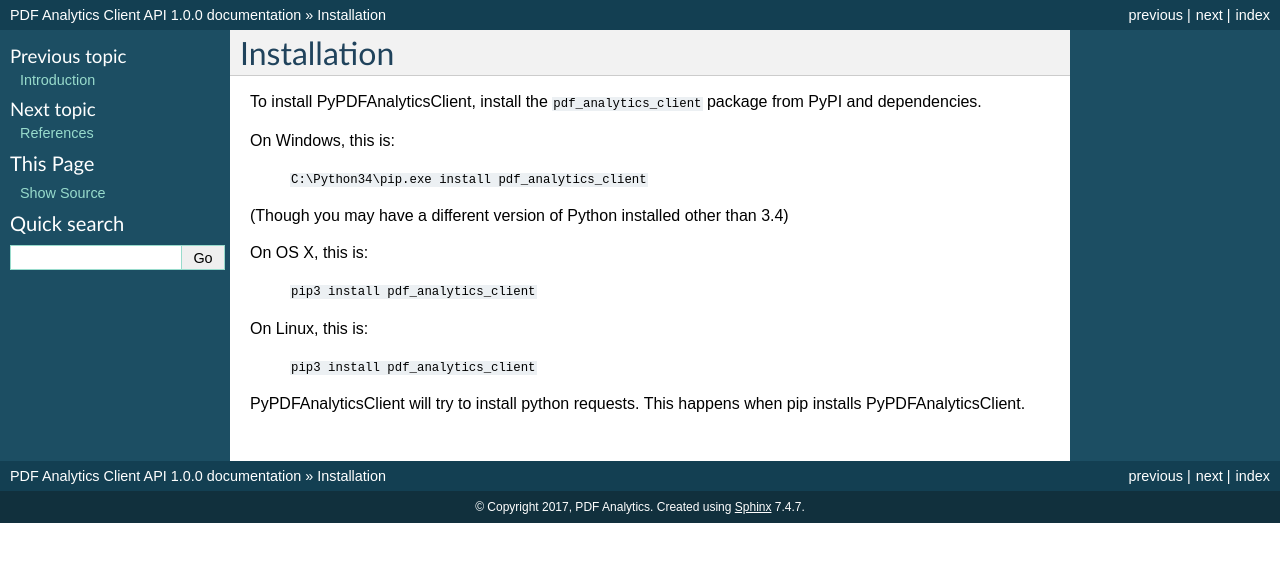
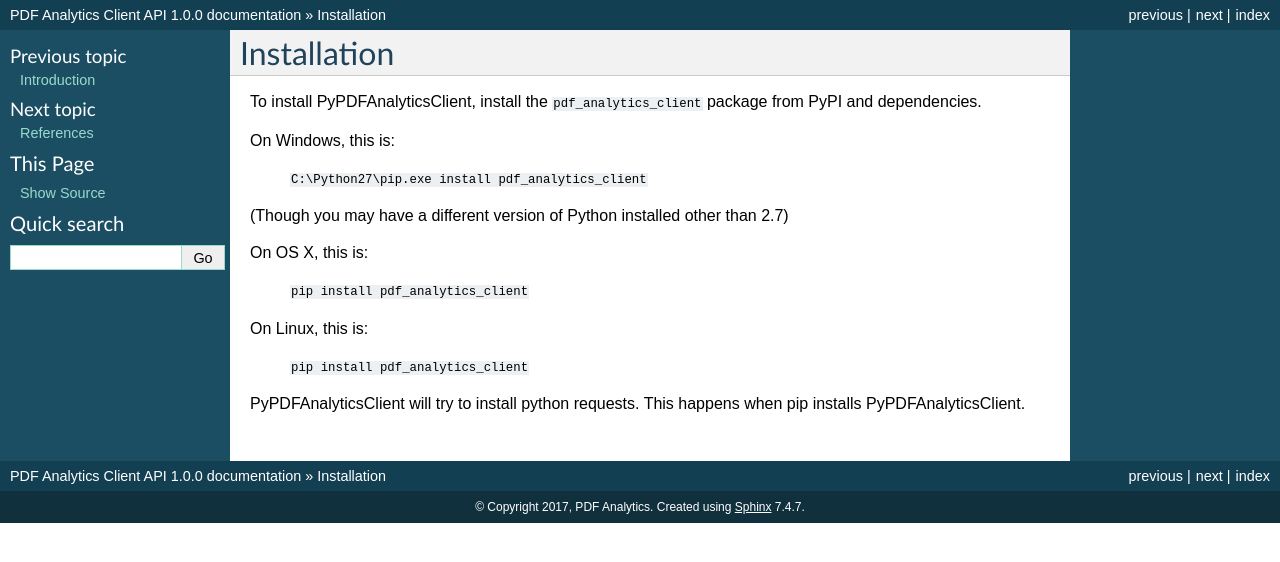
Before and after one commit to pdf-analytics/python-pdf-analytics-client, a Sphinx documentation site: the page built from docs/installation.rst, in a window 1280 px wide. Shown: the top 562 px of the page. Built offline with Sphinx 7.4.7, drawn with Linux system fonts in a browser that asks for light colours.

Commit message:
Add information about the pip installation

```diff
--- a/docs/installation.rst
+++ b/docs/installation.rst
@@ -8,18 +8,18 @@ To install PyPDFAnalyticsClient, install the `pdf_analytics_client` package from
 
 On Windows, this is:
 
-    ``C:\Python34\pip.exe install pdf_analytics_client``
+    ``C:\Python27\pip.exe install pdf_analytics_client``
 
-(Though you may have a different version of Python installed other than 3.4)
+(Though you may have a different version of Python installed other than 2.7)
 
 On OS X, this is:
 
-    ``pip3 install pdf_analytics_client``
+    ``pip install pdf_analytics_client``
 
 
 On Linux, this is:
 
-    ``pip3 install pdf_analytics_client``
+    ``pip install pdf_analytics_client``
 
 
 PyPDFAnalyticsClient will try to install python requests. This happens when pip installs PyPDFAnalyticsClient.
```
Also changed, not shown: README.md (+1 -1 lines), setup.py (added, +12 -0 lines), 2 other files.
